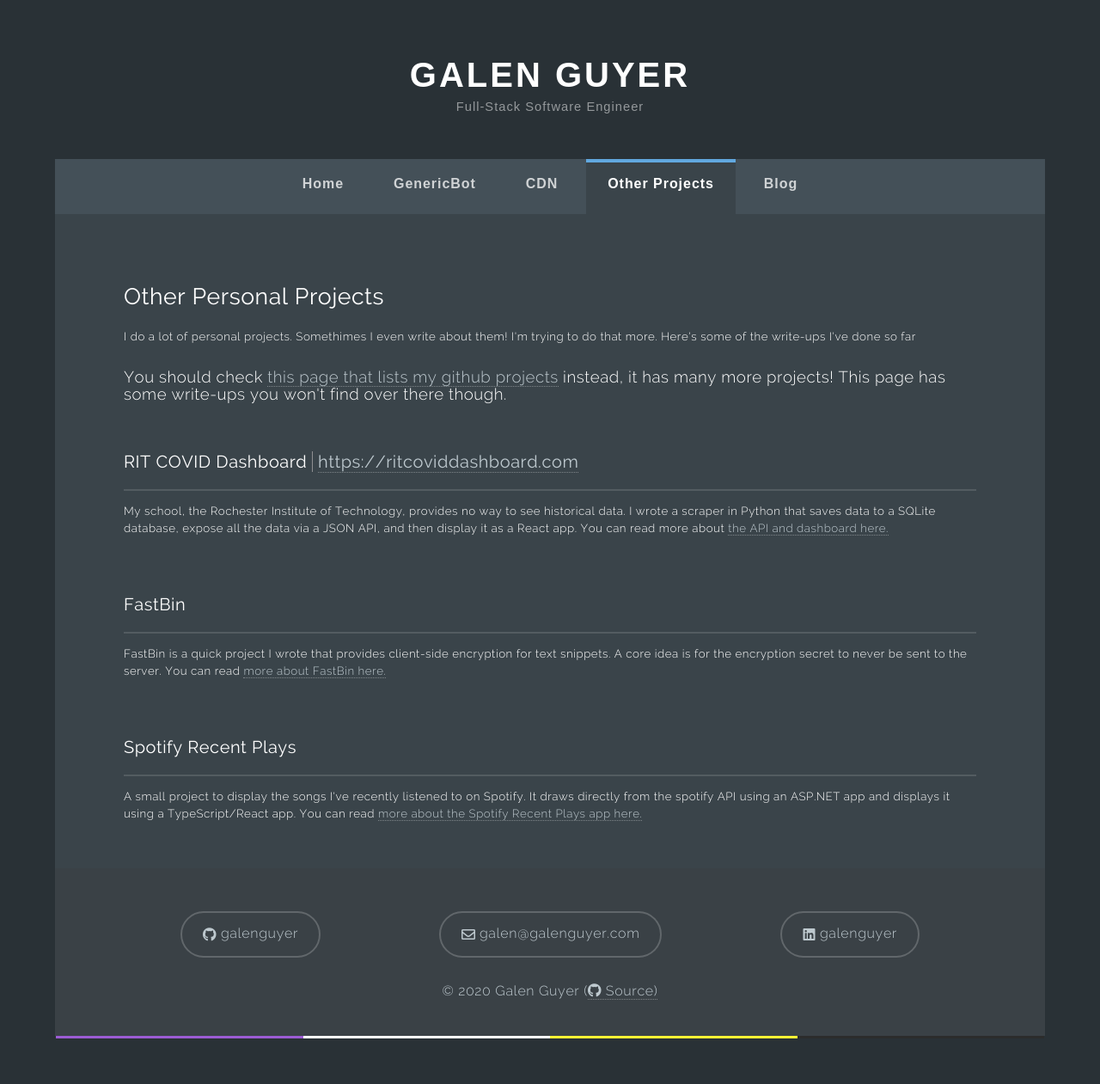
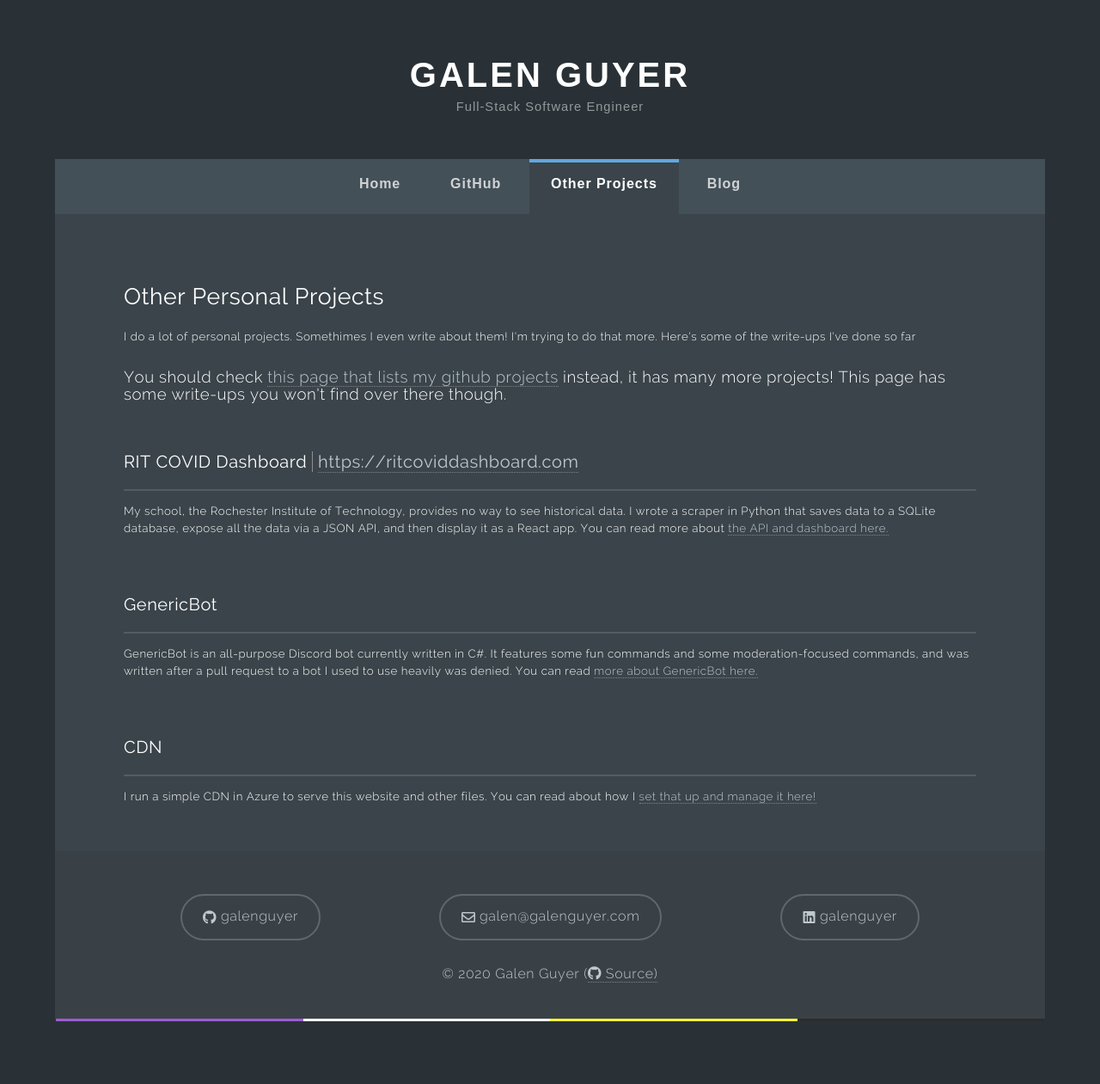
Before and after one commit to galenguyer/galenguyer.github.io.v1, a Jekyll site: the page built from projects/index.html, in a window 1280 px wide. Shown: the whole page at 86% size. Built offline with Jekyll 4.4.1, drawn with Linux system fonts in a browser that asks for light colours.

Commit message:
put some projects elsewhere and change around navbar links

```diff
--- a/_includes/navbar.html
+++ b/_includes/navbar.html
@@ -9,20 +9,12 @@
             Home</a>
         </li>
         <li>
-            {% if page.id == "genericbot" -%}
+            {% if page.id == "github" -%}
             <a class="active">
             {%- else -%}
-            <a href="{{ '/projects/genericbot/' | relative_url }}">
+            <a href="{{ '/projects/github/' | relative_url }}">
             {%- endif -%}
-            GenericBot</a>
-        </li>
-        <li>
-            {% if page.id == "cdn" -%}
-            <a class="active">
-            {%- else -%}
-            <a href="{{ '/projects/cdn/' | relative_url }}">
-            {%- endif -%}
-            CDN</a>
+            GitHub</a>
         </li>
         <li>
             {% if page.id == "projects" -%}
--- a/projects/index.html
+++ b/projects/index.html
@@ -25,20 +25,17 @@ id: projects
 
     <br><br>
 
-    <h3 id='fastbin'>FastBin
+    <h3 id='genericbot'>GenericBot
         <!-- <span class="projlink"><a href="https://fastbin.mastrchef.rocks/">https://fastbin.mastrchef.rocks/</a></span>-->
     </h3>
-    <p>FastBin is a quick project I wrote that provides client-side encryption for text snippets. A core idea is for
-        the encryption secret to never be sent to the server. You can read <a href="/projects/fastbin">more about
-            FastBin here.</a></p>
+    <p>GenericBot is an all-purpose Discord bot currently written in C#. It features some fun commands and some moderation-focused commands, and was written after a pull request to a bot I used to use heavily was denied. You can read <a href="/projects/genericbot">more about
+            GenericBot here.</a></p>
 
     <br><br>
 
-    <h3 id='spotify'>Spotify Recent Plays
+    <h3 id='spotify'>CDN
         <!-- <span class="projlink"><a href="https://galenguyer.com/spotify/">https://galenguyer.com/spotify/</a></span>-->
     </h3>
-    <p>A small project to display the songs I've recently listened to on Spotify. It draws directly from the
-        spotify API using an ASP.NET app and displays it using a TypeScript/React app. You can read <a
-            href="/projects/spotifyrecent">more about the Spotify Recent Plays app here.</a></p>
+    <p>I run a simple CDN in Azure to serve this website and other files. You can read about how I <a href="/projects/spotifyrecent">set that up and manage it here!</a></p>
 
 </article>
```
